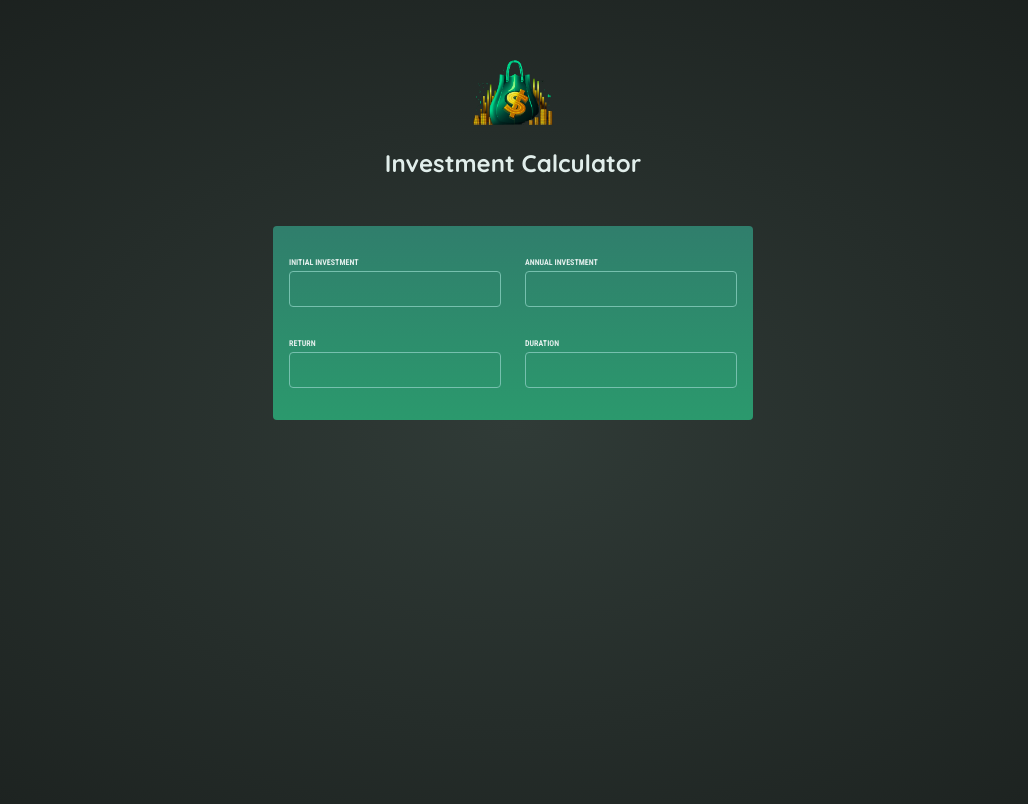
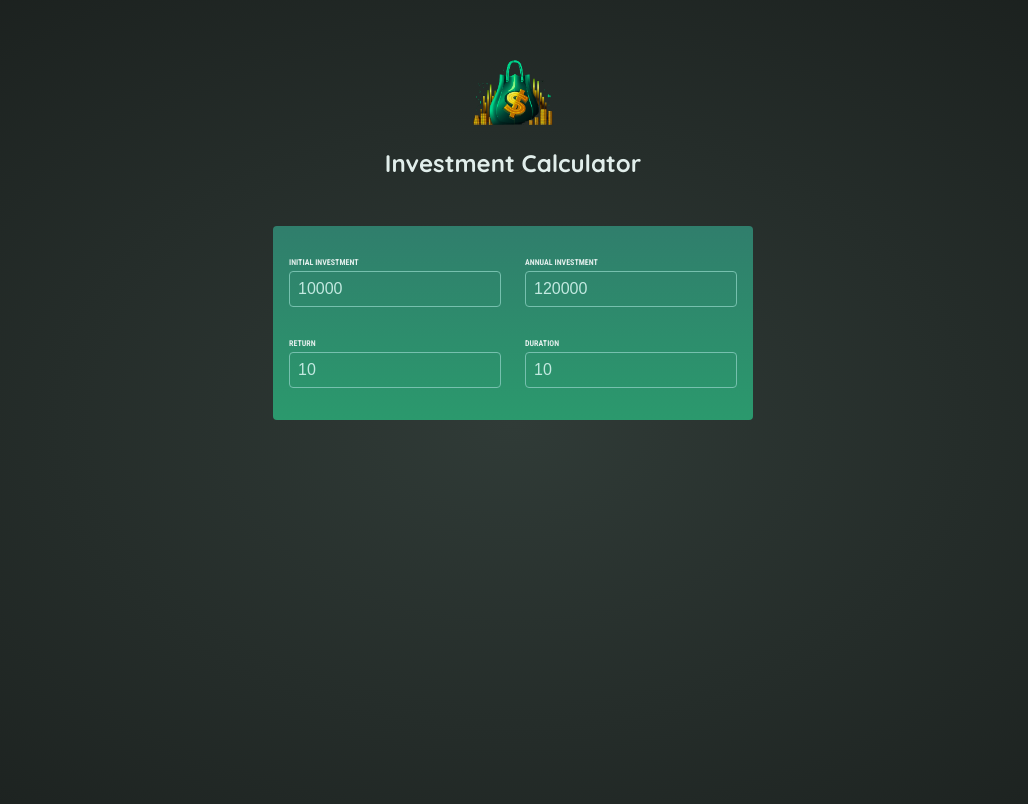
Before and after one commit to amanpreet04/react-investment-calculator, a React (Vite) app: page / in a window 1280 px wide. Shown: the top 804 px of the page, without its empty margins (127-1155 px from the left). Built offline with nearby package versions, Linux system fonts and the light colour scheme.

Commit message:
Two way binding for UserInput

```diff
--- a/src/App.jsx
+++ b/src/App.jsx
@@ -1,12 +1,13 @@
+import { useState } from "react";
 import Header from "./components/Header";
 import UserInput from "./components/UserInput";
 
 function App() {
   return (
-    <main>
+    <>
       <Header />
       <UserInput />
-    </main>
+    </>
   );
 }
 
--- a/src/components/UserInput.jsx
+++ b/src/components/UserInput.jsx
@@ -1,24 +1,63 @@
+import { useState } from "react";
+
 export default function UserInput() {
+  const [userInput, setUserInput] = useState({
+    initialInvestment: 10000,
+    annualInvestment: 120000,
+    return: 10,
+    duration: 10,
+  });
+
+  function handleChange(identifier, newValue) {
+    setUserInput((prevInputs) => ({
+      ...prevInputs,
+      [identifier]: newValue,
+    }));
+  }
   return (
     <section id="user-input">
       <div className="input-group">
         <p>
           <label>Initial Investment</label>
-          <input type="number" required />
+          <input
+            type="number"
+            value={userInput.initialInvestment}
+            onChange={(event) =>
+              handleChange("initialInvestment", event.target.value)
+            }
+            required
+          />
         </p>
         <p>
           <label>Annual Investment</label>
-          <input type="number" required />
+          <input
+            type="number"
+            value={userInput.annualInvestment}
+            onChange={(event) =>
+              handleChange("annualInvestment", event.target.value)
+            }
+            required
+          />
         </p>
       </div>
       <div className="input-group">
         <p>
           <label>Return</label>
-          <input type="number" required />
+          <input
+            type="number"
+            value={userInput.return}
+            onChange={(event) => handleChange("return", event.target.value)}
+            required
+          />
         </p>
         <p>
           <label>duration</label>
-          <input type="number" required />
+          <input
+            type="number"
+            value={userInput.duration}
+            onChange={(event) => handleChange("duration", event.target.value)}
+            required
+          />
         </p>
       </div>
     </section>
```
